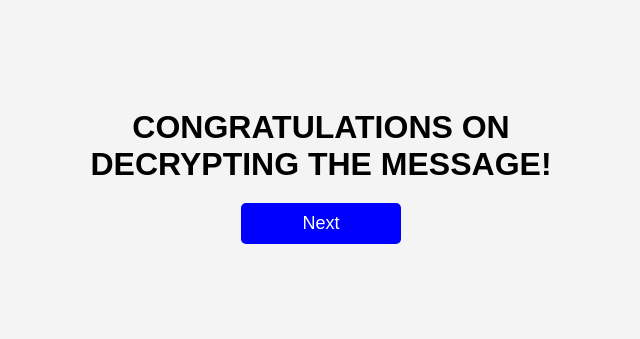
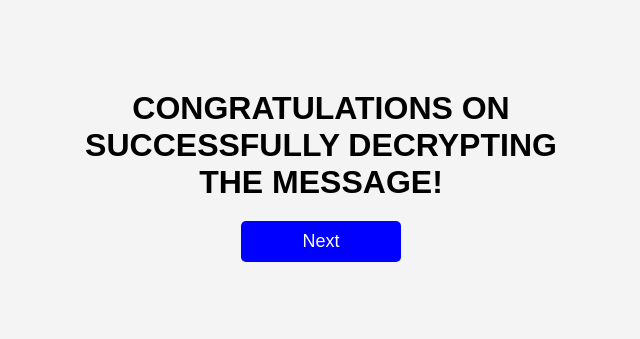
Before and after one commit to Kirukushikun/ValentinesLetter, a plain HTML site: page index.html in a window 1280 px wide. Shown: the part 224-563 px from the top of the page, without its empty margins (319-959 px from the left). Drawn offline with Linux system fonts and the light colour scheme.

Commit message:
Update index.html

```diff
--- a/index.html
+++ b/index.html
@@ -70,7 +70,7 @@
 <body>
 
     <div class="container">
-        <h1 id="question">CONGRATULATIONS ON DECRYPTING THE MESSAGE!</h1>
+        <h1 id="question">CONGRATULATIONS ON SUCCESSFULLY DECRYPTING THE MESSAGE!</h1>
         <div class="buttons">
             <button id="next">Next</button>
             <button id="yes">Yes</button>
```
